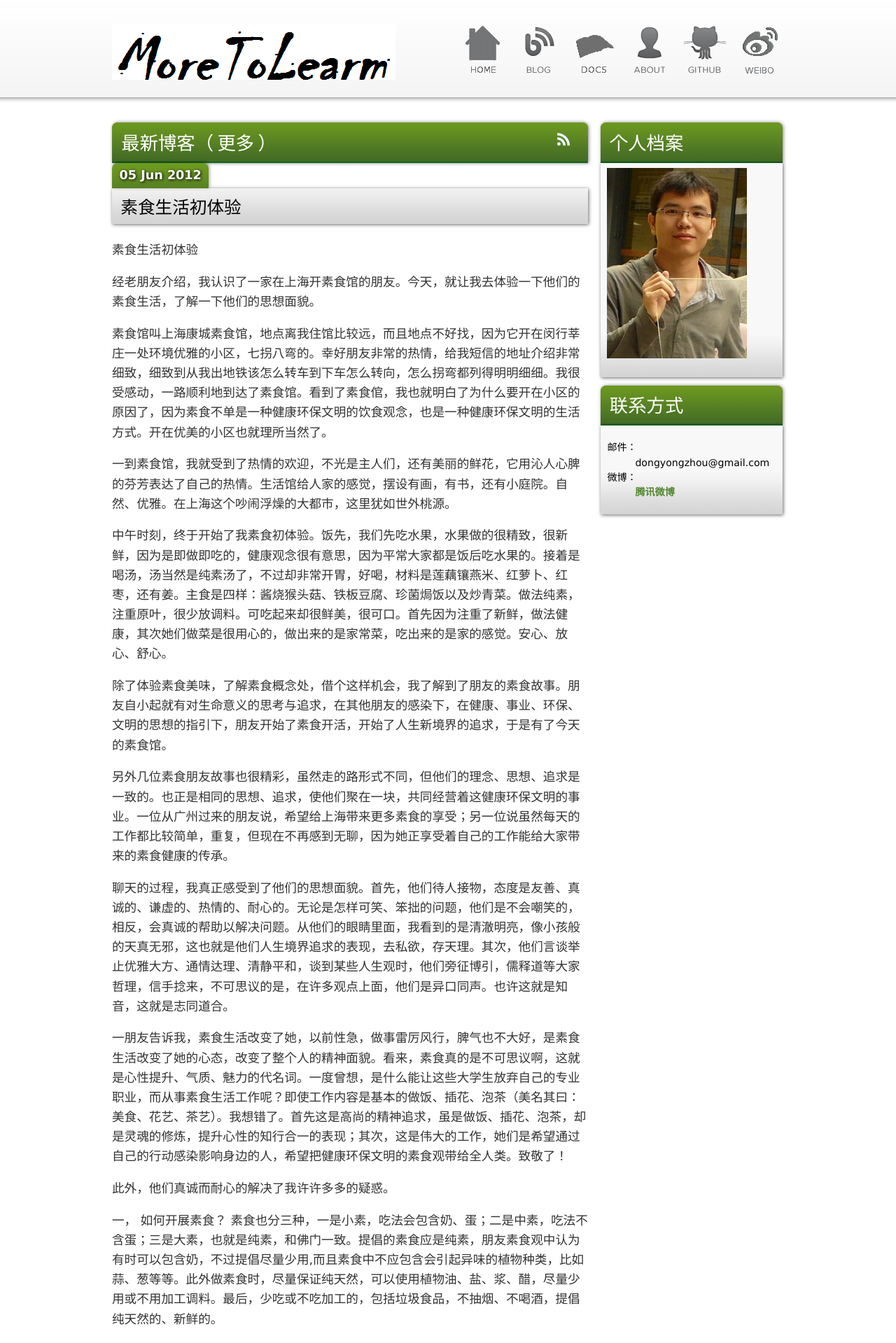
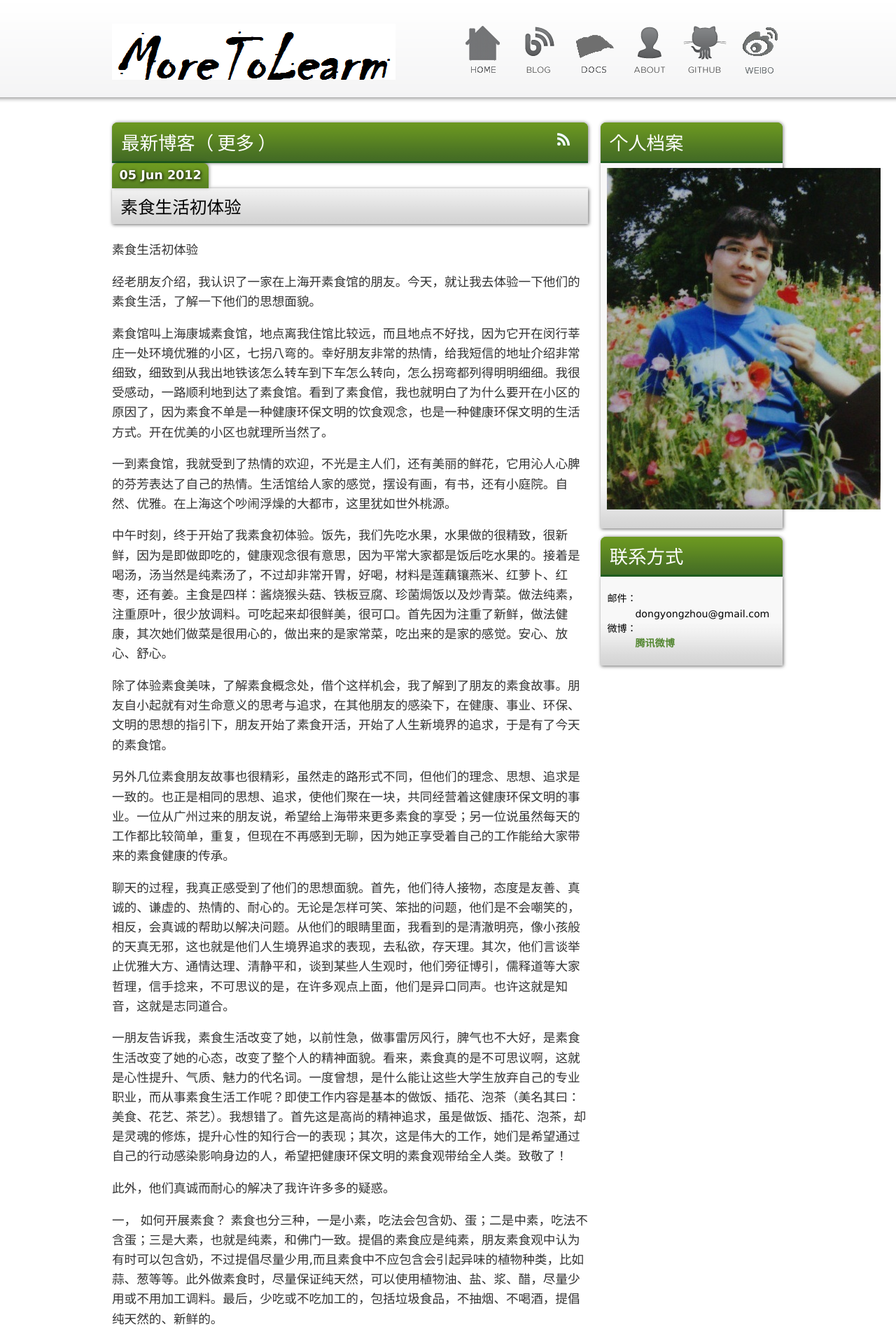
Before and after one commit to dongyongzhou/dongyongzhou.github.com, a Jekyll site: the page built from index.html, in a window 1280 px wide. Shown: the top 1919 px of the page at 70% size. Built offline with Jekyll 4.4.1, drawn with Linux system fonts in a browser that asks for light colours; Markdown is read by kramdown in place of the engine named in the settings; comment, search, counter and statistics services are not loaded.

Commit message:
add photo2

```diff
--- a/index.html
+++ b/index.html
@@ -25,7 +25,7 @@ full_posts: 3
   <div class='sidebar'>
     <div class="sidebar-item">
       <a href='/about.html'><img
-         src="images/dongyong.jpg" alt="Photo"><br></a>
+         src="images/dongyong2.jpg" alt="Photo"><br></a>
       <ul>
     </div>
   </div>
```
Also changed, not shown: images/dongyong2.jpg (added).
